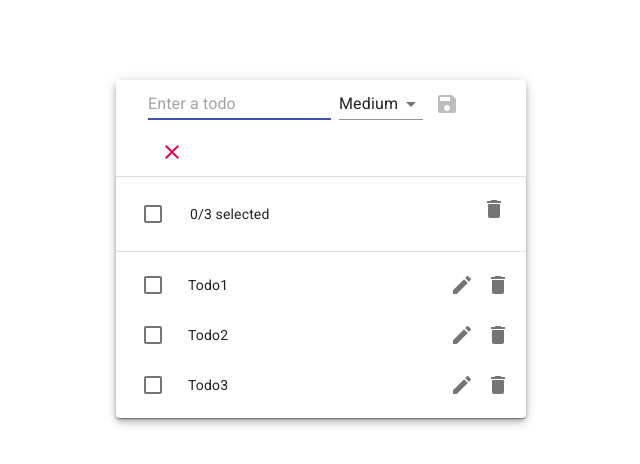
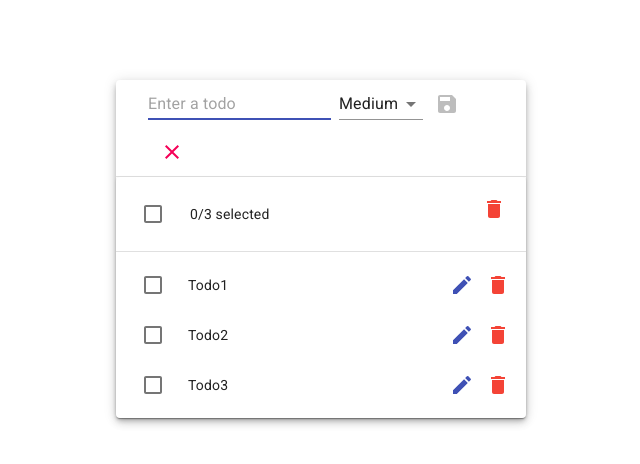
Before and after one commit to sam83045/react-to-do, a React (Create React App) app: page / in a window 1280 px wide. Shown: the top 464 px of the page, without its empty margins (319-959 px from the left). Built offline with nearby package versions, Linux system fonts and the light colour scheme.

Commit message:
Color scheme updated

```diff
--- a/src/components/TodoList.jsx
+++ b/src/components/TodoList.jsx
@@ -88,10 +88,10 @@
         }
         action={
           <IconButton
-            aria-label="delete"
+            aria-label="delete all"
             onClick={() => deleteMultipleTodo(checkedTodo)}
           >
-            <DeleteIcon />
+            <DeleteIcon color="error" />
           </IconButton>
         }
         title={`${checkedTodo.length}/${todoList.length} selected`}
@@ -127,17 +127,17 @@
               <ListItemSecondaryAction>
                 <IconButton
                   edge="end"
-                  aria-label="delete"
+                  aria-label="edit todo"
                   onClick={() => setEditTodoId(item.id)}
                 >
-                  <EditIcon />
+                  <EditIcon color="primary" />
                 </IconButton>
                 <IconButton
                   edge="end"
-                  aria-label="delete"
+                  aria-label="delete todo"
                   onClick={() => deleteTodo(item.id)}
                 >
-                  <DeleteIcon />
+                  <DeleteIcon color="error" />
                 </IconButton>
               </ListItemSecondaryAction>
             </ListItem>
```
